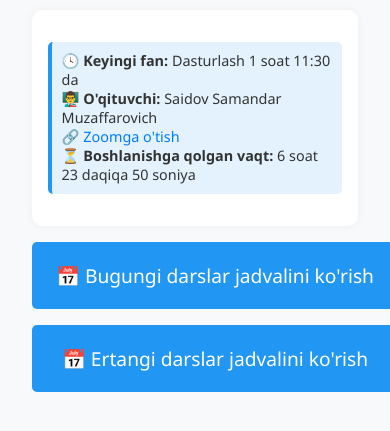
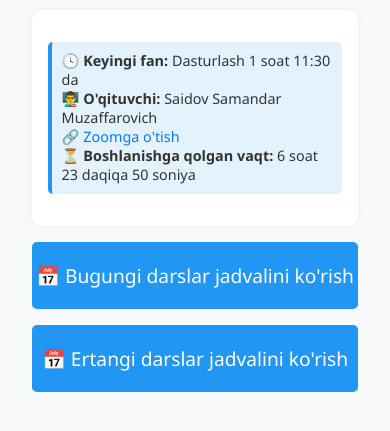
Before and after one commit to john-dijan/TUIT-schedule, a plain HTML site: page index.html in a window 390 px wide. Shown: the part 175-606 px from the top of the page. Drawn offline with Linux system fonts and the light colour scheme.

Commit message:
Update index.html
Buttons shrink added

```diff
--- a/index.html
+++ b/index.html
@@ -151,7 +151,7 @@
 
       .button {
         width: 100%;
-        padding: 15px;
+        padding: 20px 0px;
         font-size: 1.1rem;
         margin-top: 1rem;
       }
@@ -173,7 +173,7 @@
 
       .button {
         font-size: 1.2rem;
-        padding: 20px;
+        padding: 20px 0px;
       }
 
       .highlight {
```
